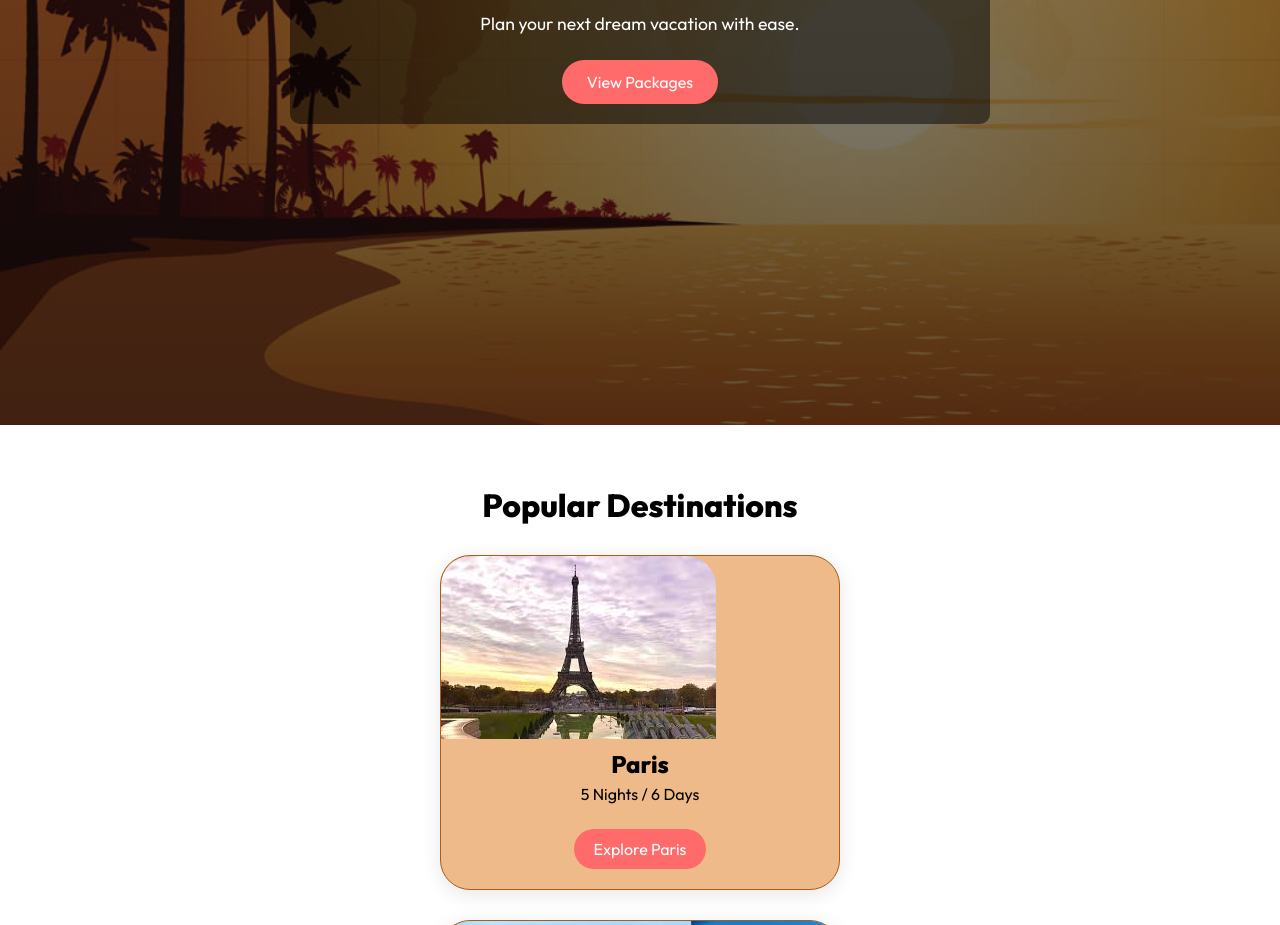
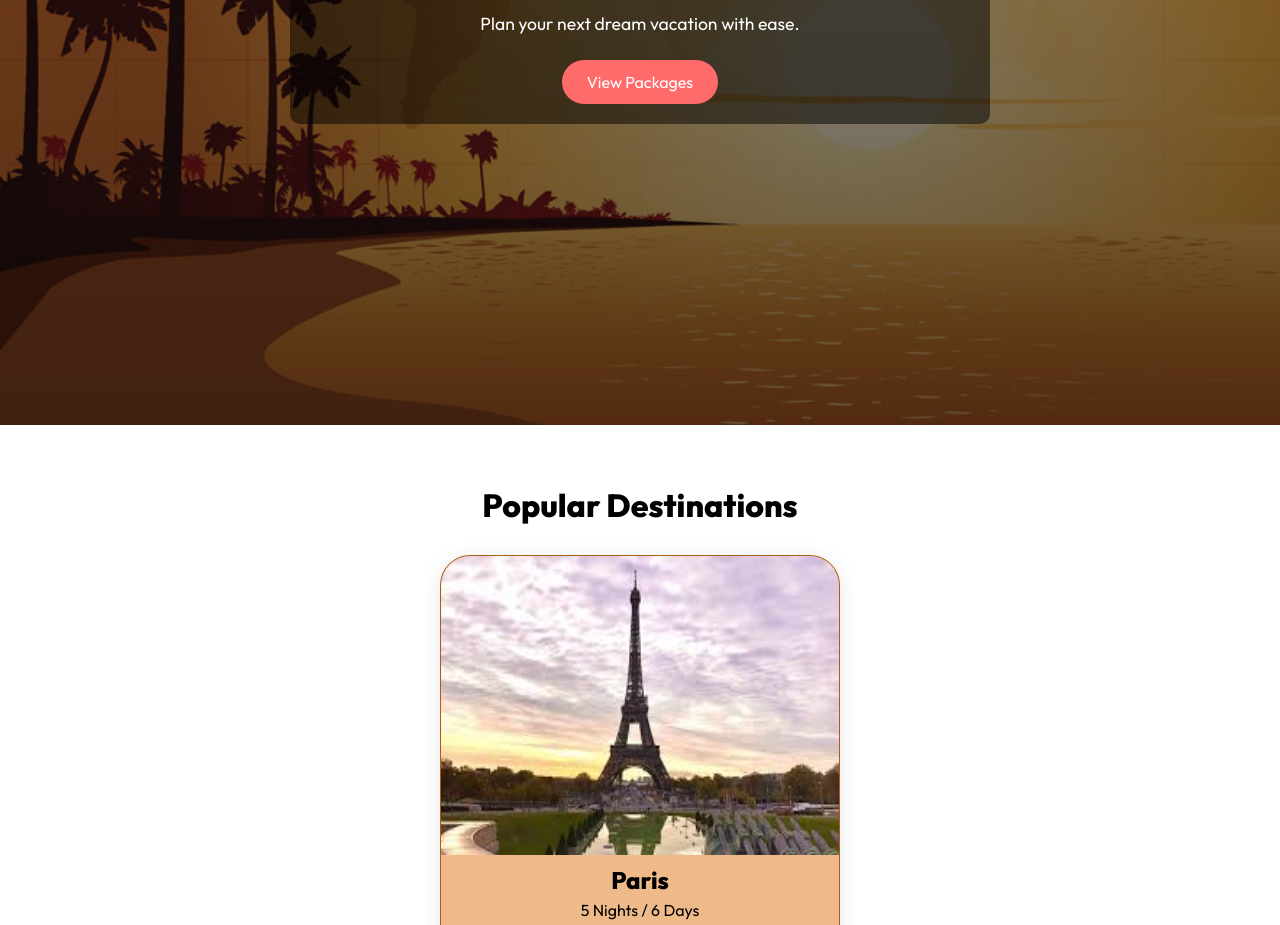
Before and after one commit to mahnooransari118/TripTailor-LandingPage, a plain HTML site: page index.html in a window 1280 px wide. Shown: the part 375-1300 px from the top of the page. Drawn offline with Linux system fonts and the light colour scheme.

Commit message:
Update style.css

```diff
--- a/style.css
+++ b/style.css
@@ -113,8 +113,10 @@ footer {
 }
 
 .card img {
+  width:100%;
   height: auto;
   aspect-ratio: 4 / 3;
+  object-fit: cver;
   display: block;
   border-radius: 30px 30px 0 0;
 }
```
